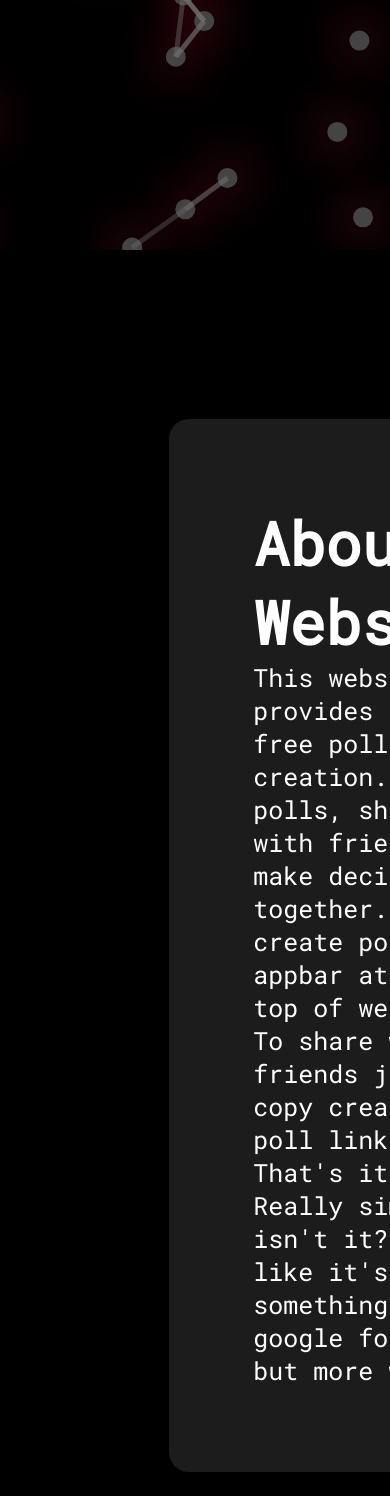
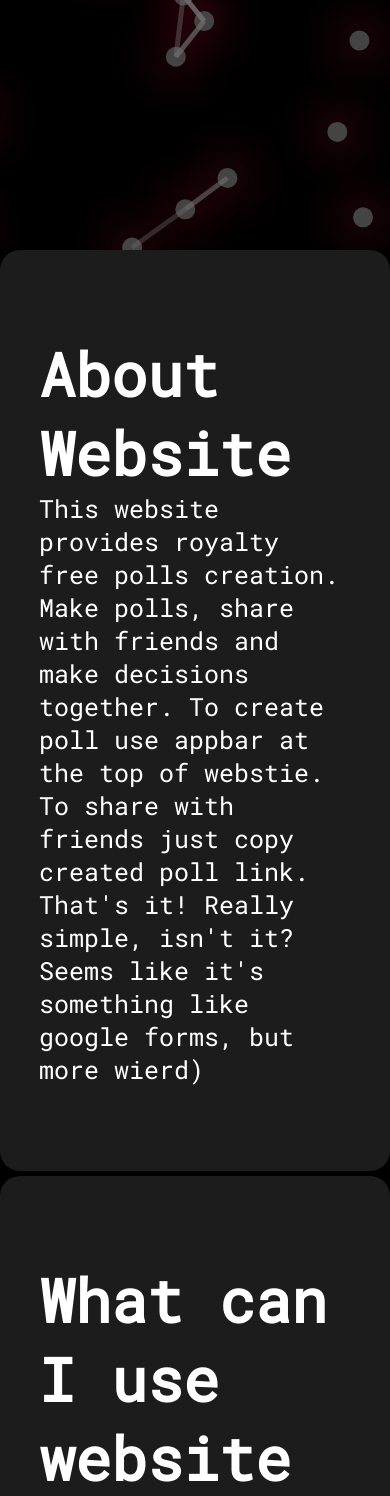
Before and after one commit to aNOOBisTheGod/MegaPolls, a Flask app: page / in a window 390 px wide. Shown: the part 594-2090 px from the top of the page. Run offline with Flask 2, Linux system fonts and the light colour scheme; some libraries are stand-ins or nearby versions.

Commit message:
media query mobile website fix

```diff
--- a/static/css/main.css
+++ b/static/css/main.css
@@ -38,7 +38,10 @@ body {
 }
 
 section {
-    padding: 20vh;
+    padding-top: 20vh;
+    padding-bottom: 20vh;
+    padding-left: 20vw;
+    padding-right: 20vw;
 }
 
 .section-title {
@@ -230,7 +233,10 @@ input[type="checkbox"]:checked + .usethis {
     background-color: #292929b4;
     backdrop-filter: blur(10px);
     display: inline-block;
-    padding: 10vh;
+    padding-right: 10vw;
+    padding-left: 10vw;
+    padding-top: 10vh;
+    padding-bottom: 10vh;
     border-radius: 20px;
 }
 .label-load-file {
@@ -262,3 +268,9 @@ h3 {
     font-weight: bold;
     margin-top: 10px;
 }
+
+@media only screen and (max-width: 600px) {
+    section {
+      padding: 0;
+    }
+}
```
Also changed, not shown: database/polls.py (line endings or trailing spaces), utils/exceptions.py (line endings or trailing spaces).
